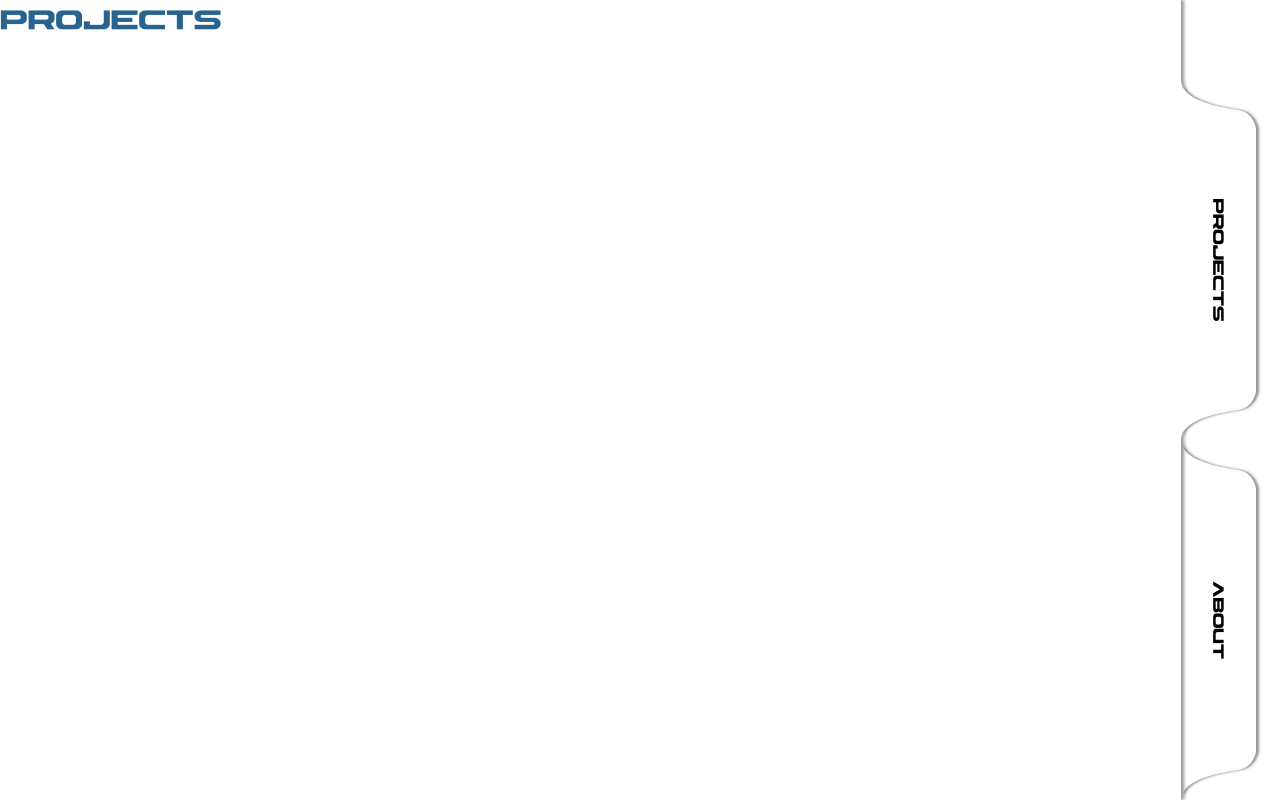
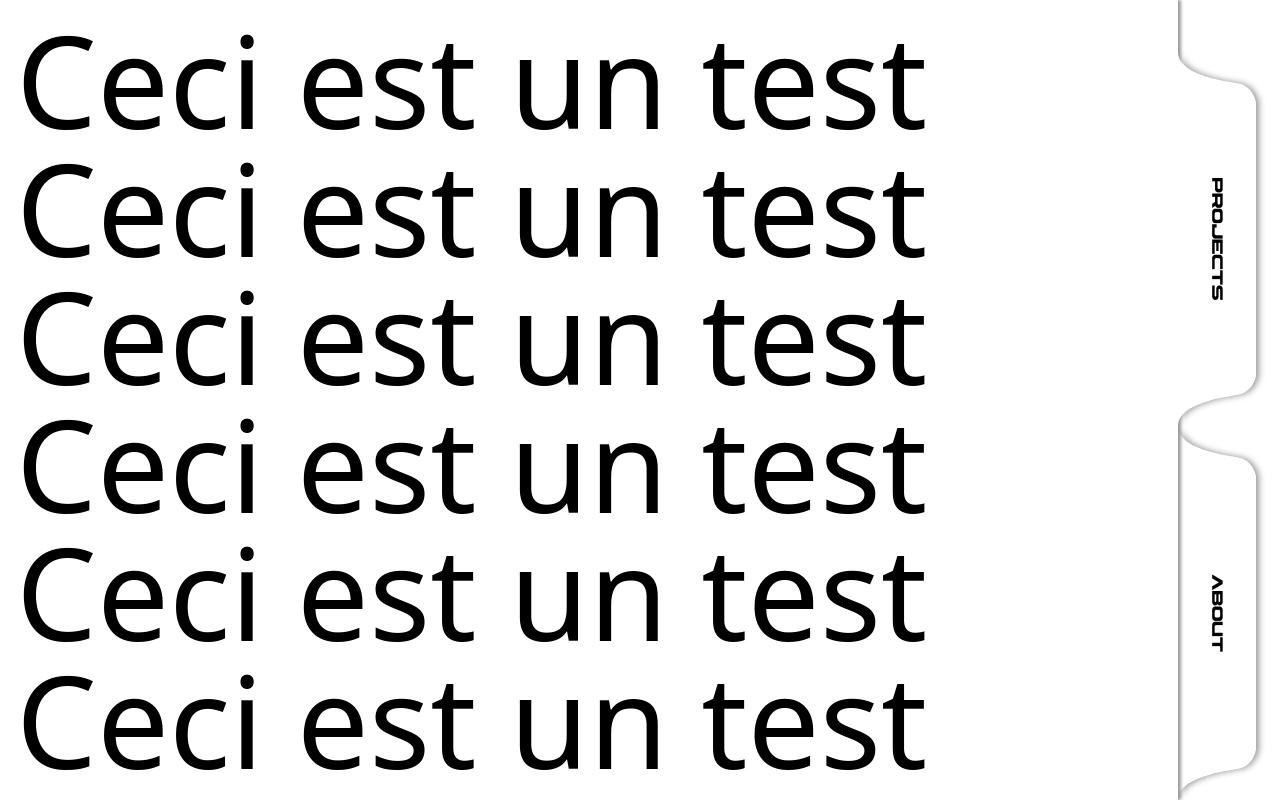
Before and after one commit to AugustinBriolon/JF-PORTFOLIO, a Next.js app: page /projects in a window 1280 px wide. Built offline with nearby package versions, Linux system fonts and the light colour scheme.

Commit message:
:lipstick: improve scroll

```diff
--- a/components/NavBar.tsx
+++ b/components/NavBar.tsx
@@ -42,7 +42,7 @@ export default function NavBar() {
       <div className='overflow-hidden w-full'>
         <Link
           href='/'
-          className='link-anim relative w-full flex items-center justify-center py-2 px-1 mt-8'
+          className='link-anim relative w-full flex items-center justify-center py-2 px-1'
         >
           <Image
             src='/images/logo.webp'
--- /dev/null
+++ b/components/Section.tsx
@@ -0,0 +1,15 @@
+import { SectionProps } from '@/data/type';
+import clsx from 'clsx';
+
+export default function Section({ children, className }: SectionProps) {
+  return (
+    <section
+      className={clsx(
+        'w-[92vw] z-20 shadow-right overflow-y-scroll noscrollbar',
+        className
+      )}
+    >
+      {children}
+    </section>
+  );
+}
--- a/data/type.ts
+++ b/data/type.ts
@@ -10,3 +10,8 @@ export interface HomeCardType {
   image: string;
   className?: string;
 }
+
+export interface SectionProps {
+  children: React.ReactNode;
+  className?: string;
+}
--- a/layout/default.tsx
+++ b/layout/default.tsx
@@ -3,7 +3,7 @@ import { ReactNode } from 'react';
 
 const Layout = ({ children }: { children: ReactNode }) => {
   return (
-    <div className='h-screen flex'>
+    <div className='flex h-screen w-screen'>
       {children}
       <NavBar />
     </div>
--- a/layout/lenis.tsx
+++ b/layout/lenis.tsx
@@ -3,7 +3,7 @@ import { ReactNode } from 'react';
 
 function SmoothScrolling({ children }: { children: ReactNode }) {
   return (
-    <ReactLenis root options={{ lerp: 0.1, duration: 1.5 }}>
+    <ReactLenis options={{ lerp: 0.1, duration: 1.5 }}>
       {children}
     </ReactLenis>
   );
--- a/pages/_app.tsx
+++ b/pages/_app.tsx
@@ -1,6 +1,5 @@
 import type { AppProps } from 'next/app';
 import { usePathname } from 'next/navigation';
-import SmoothScrolling from '@/layout/lenis';
 import Layout from '@/layout/default';
 import '@/styles/globals.css';
 
@@ -13,9 +12,7 @@ export default function App({ Component, pageProps }: AppProps) {
         <Component {...pageProps} />
       ) : (
         <Layout>
-          <SmoothScrolling>
-            <Component {...pageProps} />
-          </SmoothScrolling>
+          <Component {...pageProps} />
         </Layout>
       )}
     </>
--- a/pages/about/index.tsx
+++ b/pages/about/index.tsx
@@ -1,7 +1,16 @@
+import Section from '@/components/Section';
+
 export default function About() {
   return (
-    <div className="w-[95vw] shadow-right z-20">
-      <p className='text-4xl text-blue font-astera'>About</p>
-    </div>
-  )
+    <Section>
+      <div className='h-full overflow-y-auto'>
+        <div className='min-h-screen'>
+          <p className='text-4xl text-blue font-astera'>About</p>
+        </div>
+        <div className='min-h-screen'>
+          <p className='text-4xl text-blue font-astera'>About</p>
+        </div>
+      </div>
+    </Section>
+  );
 }
--- a/pages/index.tsx
+++ b/pages/index.tsx
@@ -2,6 +2,7 @@ import { useGSAP } from '@gsap/react';
 import { gsap } from 'gsap';
 import Button from '@/components/Button';
 import HomeCard from '@/components/HomeCard';
+import Section from '@/components/Section';
 
 export default function Home() {
   const aboutText =
@@ -26,16 +27,24 @@ export default function Home() {
         },
         '<'
       )
-      .from('.btn-anim div.target', {
+      .from(
+        '.btn-anim div.target',
+        {
           yPercent: 100,
           duration: 0.8,
           ease: 'power2.out',
-      }, '<')
-      .from('.btn-anim p', {
+        },
+        '<'
+      )
+      .from(
+        '.btn-anim p',
+        {
           y: 100,
           duration: 0.8,
           ease: 'power2.out',
-      }, '<')
+        },
+        '<'
+      )
       .from(
         '.card-anim',
         {
@@ -54,8 +63,8 @@ export default function Home() {
   }, []);
 
   return (
-    <div className='w-[95vw] shadow-right z-20 overflow-y-scroll px-4'>
-      <div className='h-screen w-full grid grid-cols-2 grid-rows-2 gap-8 py-4'>
+    <Section>
+      <div className='h-full w-full grid grid-cols-2 grid-rows-2 gap-8 p-4'>
         <div className='h-full flex flex-col justify-start items-start gap-8'>
           <div className='overflow-hidden'>
             <h1 className='title-anim font-astera text-4xl text-strock text-white'>
@@ -97,7 +106,7 @@ export default function Home() {
           image='/images/autres.webp'
         />
       </div>
-      <div className="h-screen bg-black rounded-3xl py-4"></div>
-    </div>
+      <div className='h-screen bg-black rounded-3xl py-4'></div>
+    </Section>
   );
 }
--- a/pages/projects/index.tsx
+++ b/pages/projects/index.tsx
@@ -1,12 +1,18 @@
+import Section from '@/components/Section';
+
 export default function Projects() {
   return (
-    <div className="w-[95vw] shadow-right overflow-y-scroll z-20">
-      <div className="h-screen">
-      <p className='text-4xl text-blue font-astera'>Projects</p>
-      </div>
-      <div className="h-screen">
-      <p className='text-4xl text-blue font-astera'>Projects</p>
-      </div>
-    </div>
-  )
+    <Section className='p-4'>
+        <p className='text-9xl'>Ceci est un test</p>
+        <p className='text-9xl'>Ceci est un test</p>
+        <p className='text-9xl'>Ceci est un test</p>
+        <p className='text-9xl'>Ceci est un test</p>
+        <p className='text-9xl'>Ceci est un test</p>
+        <p className='text-9xl'>Ceci est un test</p>
+        <p className='text-9xl'>Ceci est un test</p>
+        <p className='text-9xl'>Ceci est un test</p>
+        <p className='text-9xl'>Ceci est un test</p>
+        <p className='text-9xl'>Ceci est un test</p>
+    </Section>
+  );
 }
--- a/styles/globals.css
+++ b/styles/globals.css
@@ -10,8 +10,9 @@
 
 @font-face {
   font-family: 'Astera';
-  src: url('/font/Astera.woff2') format('woff2'),
-      url('/font/Astera.woff') format('woff');
+  src:
+    url('/font/Astera.woff2') format('woff2'),
+    url('/font/Astera.woff') format('woff');
   font-weight: normal;
   font-style: normal;
   font-display: swap;
@@ -21,8 +22,13 @@
   font-family: Astera;
 }
 
+.noscrollbar {
+  scrollbar-width: none;
+  -ms-overflow-style: none;
+}
+
 .text-strock {
-  -webkit-text-stroke: .05em theme(colors.blue)
+  -webkit-text-stroke: 0.05em theme(colors.blue);
 }
 
 .dark-fill {
@@ -30,7 +36,7 @@
 }
 
 .fill-shadow {
-  filter: drop-shadow(3px 0 1px rgba(0, 0, 0, 0.4));
+  filter: drop-shadow(3px 0 3px rgba(0, 0, 0, 0.4));
 }
 
 .abs-center {
@@ -39,3 +45,24 @@
   left: 50%;
   transform: translate(-50%, -50%);
 }
+
+html.lenis,
+html.lenis body {
+  height: auto;
+}
+
+.lenis-smooth {
+  scroll-behavior: auto !important;
+}
+
+.lenis-smooth [data-lenis-prevent] {
+  overscroll-behavior: contain;
+}
+
+.lenis-smooth-stopped {
+  overflow: hidden;
+}
+
+.lenis-smooth-scrolling iframe {
+  pointer-events: none;
+}
```
Lines whose indentation alone changed are shown as unchanged.
